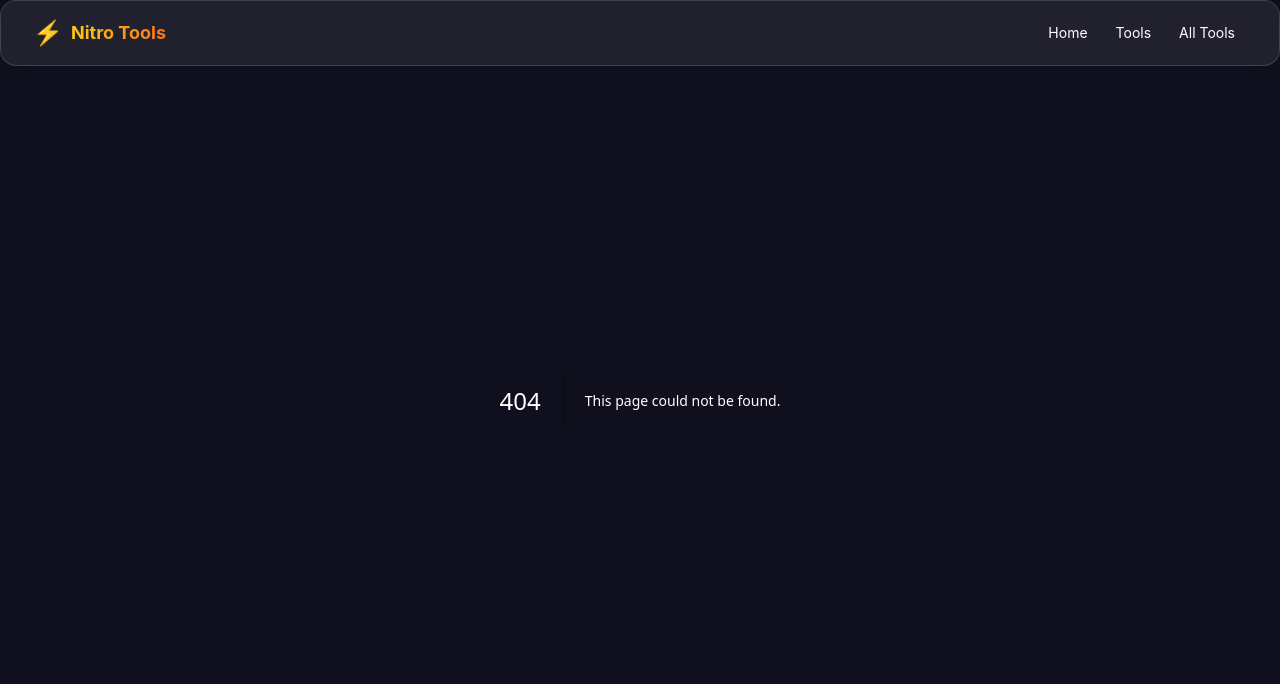
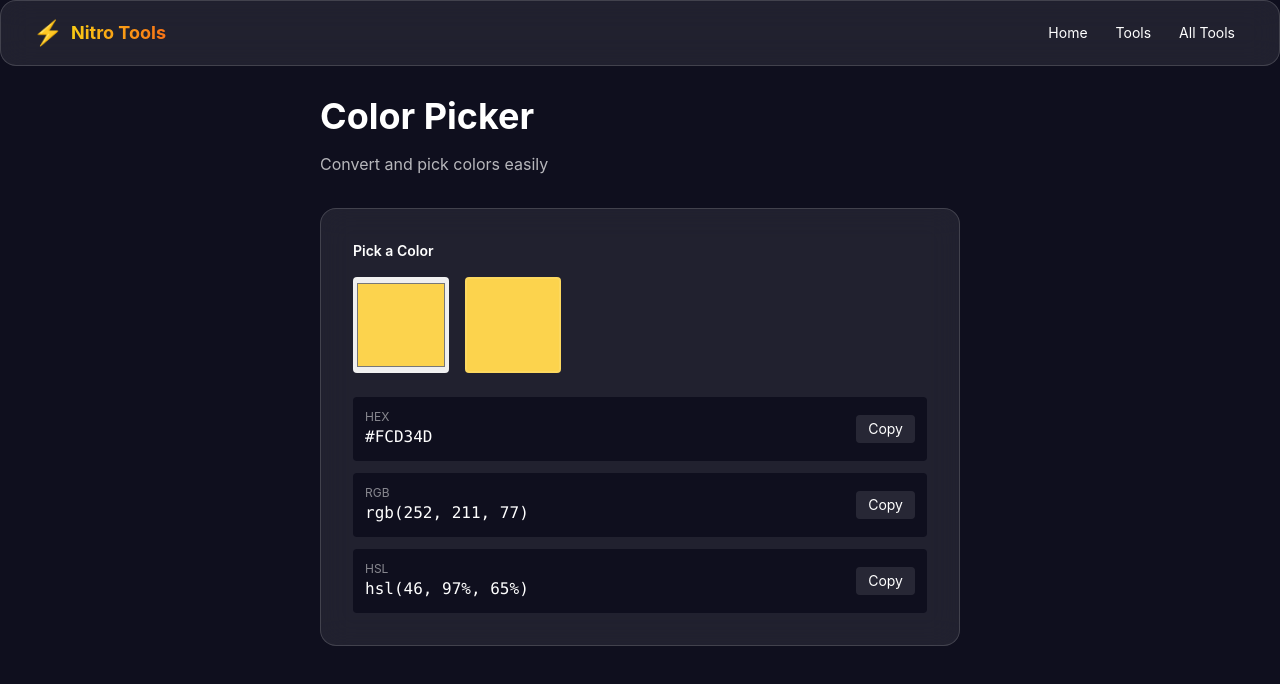
Before and after one commit to goalandpriority-ui/Nitro-Tools, a Next.js app: page /tools/developer/color-picker in a window 1280 px wide. Before the commit this address had no page. Shown: the top 684 px of the page. Built offline with nearby package versions, Linux system fonts and the light colour scheme.

Commit message:
Add Color Picker component with color conversion

```diff
--- /dev/null
+++ b/app/tools/developer/color-picker/page.js
@@ -0,0 +1,128 @@
+'use client'
+
+import { useState } from 'react'
+
+export default function ColorPickerPage() {
+  const [color, setColor] = useState('#FCD34D')
+  const [format, setFormat] = useState('hex')
+
+  const rgbToHex = (r, g, b) => {
+    return '#' + [r, g, b].map(x => x.toString(16).padStart(2, '0')).join('').toUpperCase()
+  }
+
+  const hexToRgb = (hex) => {
+    const result = /^#?([a-f\d]{2})([a-f\d]{2})([a-f\d]{2})$/i.exec(hex)
+    return result ? {
+      r: parseInt(result[1], 16),
+      g: parseInt(result[2], 16),
+      b: parseInt(result[3], 16),
+    } : null
+  }
+
+  const getRgbString = () => {
+    const rgb = hexToRgb(color)
+    return rgb ? `rgb(${rgb.r}, ${rgb.g}, ${rgb.b})` : ''
+  }
+
+  const getHslString = () => {
+    const rgb = hexToRgb(color)
+    if (!rgb) return ''
+    let r = rgb.r / 255
+    let g = rgb.g / 255
+    let b = rgb.b / 255
+    const max = Math.max(r, g, b)
+    const min = Math.min(r, g, b)
+    let h, s, l = (max + min) / 2
+
+    if (max === min) {
+      h = s = 0
+    } else {
+      const d = max - min
+      s = l > 0.5 ? d / (2 - max - min) : d / (max + min)
+      switch (max) {
+        case r: h = (g - b) / d + (g < b ? 6 : 0); break
+        case g: h = (b - r) / d + 2; break
+        case b: h = (r - g) / d + 4; break
+      }
+      h /= 6
+    }
+    return `hsl(${Math.round(h * 360)}, ${Math.round(s * 100)}%, ${Math.round(l * 100)}%)`
+  }
+
+  const copyToClipboard = (text) => {
+    navigator.clipboard.writeText(text)
+  }
+
+  return (
+    <div className="pt-24 pb-16 min-h-screen">
+      <div className="max-w-2xl mx-auto px-4">
+        <h1 className="text-4xl font-bold mb-4">Color Picker</h1>
+        <p className="text-white/70 mb-8">Convert and pick colors easily</p>
+
+        <div className="glass-lg p-8 space-y-6">
+          {/* Color Picker Input */}
+          <div>
+            <label className="block text-sm font-semibold mb-4">Pick a Color</label>
+            <div className="flex gap-4 items-center">
+              <input
+                type="color"
+                value={color}
+                onChange={(e) => setColor(e.target.value)}
+                className="w-24 h-24 rounded cursor-pointer border-2 border-white/10"
+              />
+              <div
+                className="w-24 h-24 rounded border-2 border-white/10"
+                style={{ backgroundColor: color }}
+              />
+            </div>
+          </div>
+
+          {/* Color Values */}
+          <div className="space-y-3">
+            {/* HEX */}
+            <div className="flex justify-between items-center p-3 bg-dark-bg rounded">
+              <div>
+                <p className="text-xs text-white/50">HEX</p>
+                <p className="font-mono text-white">{color}</p>
+              </div>
+              <button
+                onClick={() => copyToClipboard(color)}
+                className="px-3 py-1 text-sm bg-white/10 rounded hover:bg-white/20 transition"
+              >
+                Copy
+              </button>
+            </div>
+
+            {/* RGB */}
+            <div className="flex justify-between items-center p-3 bg-dark-bg rounded">
+              <div>
+                <p className="text-xs text-white/50">RGB</p>
+                <p className="font-mono text-white">{getRgbString()}</p>
+              </div>
+              <button
+                onClick={() => copyToClipboard(getRgbString())}
+                className="px-3 py-1 text-sm bg-white/10 rounded hover:bg-white/20 transition"
+              >
+                Copy
+              </button>
+            </div>
+
+            {/* HSL */}
+            <div className="flex justify-between items-center p-3 bg-dark-bg rounded">
+              <div>
+                <p className="text-xs text-white/50">HSL</p>
+                <p className="font-mono text-white">{getHslString()}</p>
+              </div>
+              <button
+                onClick={() => copyToClipboard(getHslString())}
+                className="px-3 py-1 text-sm bg-white/10 rounded hover:bg-white/20 transition"
+              >
+                Copy
+              </button>
+            </div>
+          </div>
+        </div>
+      </div>
+    </div>
+  )
+                  }
```
